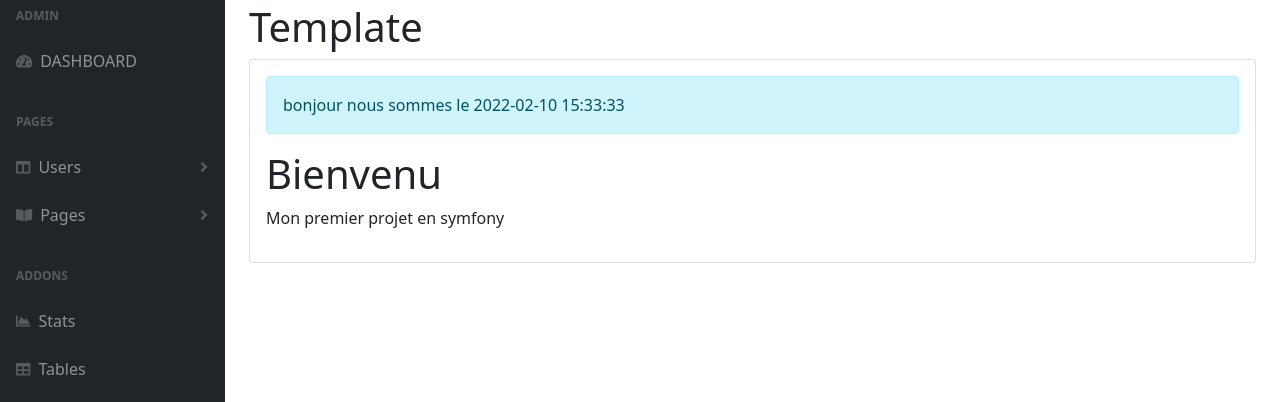
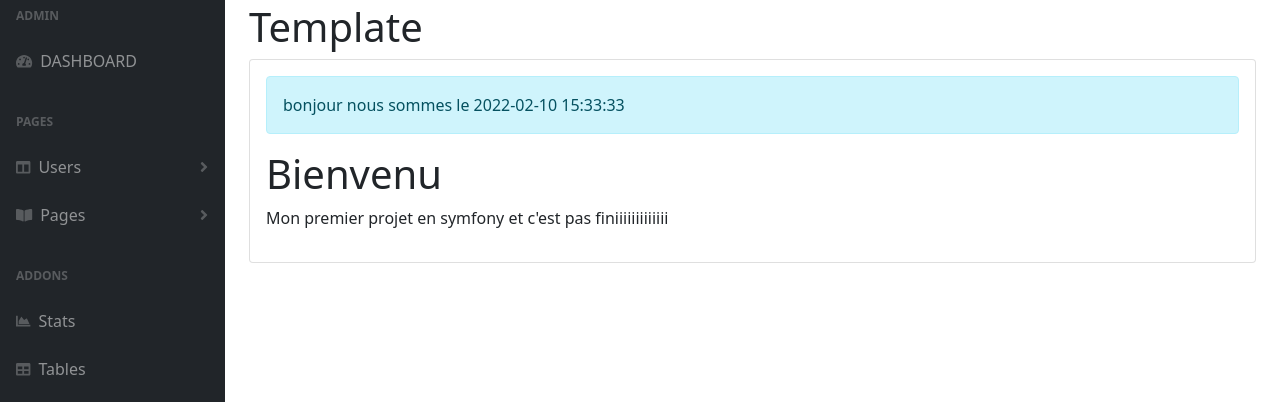
Before and after one commit to Barkhoum/CvThequeSymfony, a Symfony app: template templates/first/index.html.twig in a window 1280 px wide. Shown: the part 77-479 px from the top of the page. Run offline with Twig, Linux system fonts and the light colour scheme; the template is opened without the code that fills it, so the values that code supplies are empty; some libraries are stand-ins or nearby versions.

Commit message:
petite modif pour corriger le bur github

```diff
--- a/templates/first/index.html.twig
+++ b/templates/first/index.html.twig
@@ -5,6 +5,6 @@
 {% block body %}
     {{ include('fragments/date-jour.html.twig') }}
             <h1> Bienvenu {{ firstname }} {{ name }}</h1>
-            <p>Mon premier projet en symfony</p>
+            <p>Mon premier projet en symfony et c'est pas finiiiiiiiiiiiii</p>
 
 {% endblock %}
```
